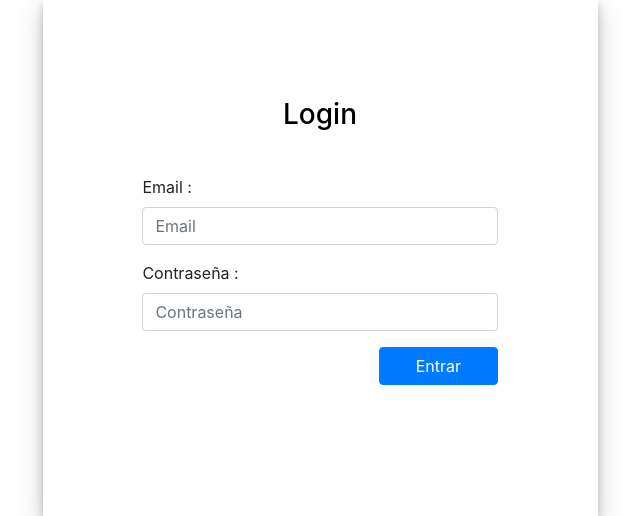
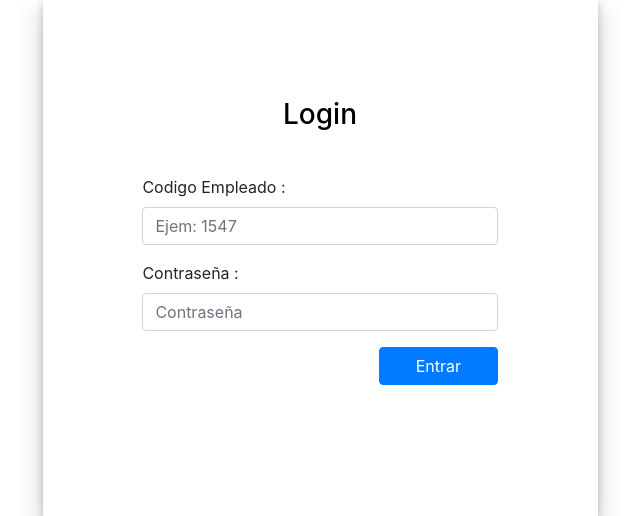
Before and after one commit to ipradasgomez/melonshop, a PHP site: page /admin/login.php in a window 1280 px wide. Shown: the part 102-618 px from the top of the page, without its empty margins (320-960 px from the left). Run offline with PHP 8.4, Linux system fonts and the light colour scheme; style sheets or scripts are compiled from the project's sources.

Commit message:
login de empleados version 1 con fallos

```diff
--- a/phpclasses/DataBase.php
+++ b/phpclasses/DataBase.php
@@ -17,7 +17,8 @@ class DataBase
 
         //Preparamos las Querys
         //ObtenerUsuario
-        self::$QUERYS['obtenerUsuario'] = self::$BD->prepare("SELECT first_name, contact_email, C.password from customer as C where contact_email = :email");
+        self::$QUERYS['obtenerUsuario'] = self::$BD->prepare("SELECT first_name, contact_email, password from customer where contact_email = :email");
+        self::$QUERYS['obtenerEmpleado'] = self::$BD->prepare("SELECT rol, id, employee_code, employe_password, first_name, last_name from employee where employee_code = :codigo");
         self::$QUERYS['registraUsuario'] = self::$BD->prepare("INSERT INTO customer(first_name, last_name, user_name, password, contact_email, contact_phone, city_id, address) values (:first_name, :last_name, :u_name, :u_password, :email, :phone, :city_id, :u_address)");
         self::$QUERYS['obtenerProductos'] = self::$BD->prepare("SELECT item.id, item_name, price, item_photo, description, unit_short FROM item, unit WHERE item.unit_id=unit.id AND item_name LIKE :search");
         self::$QUERYS['obtenerProducto'] = self::$BD->prepare("SELECT item.id, item_name, price, item_photo, description, unit_short FROM item, unit WHERE item.unit_id=unit.id and item.id = :itemid");
@@ -52,6 +53,18 @@ class DataBase
         }
         return $usuario;
     }
+
+    public static function obtenerEmpleado($codigo)
+    {
+        $empleado = null;
+        self::$QUERYS["obtenerEmpleado"]->bindParam(':codigo', $codigo, PDO::PARAM_STR, strlen($codigo));
+
+        if (self::$QUERYS["obtenerEmpleado"]->execute()) {
+            $empleado = self::$QUERYS["obtenerEmpleado"]->fetchObject();
+        }
+        return $empleado;
+    }
+
     public static function obtenerProducto($id)
     {
         $producto = null;
--- a/web/admin/login.php
+++ b/web/admin/login.php
@@ -9,27 +9,30 @@
 require '../init/init.php';
 
 // así veo si tengo que guardar el valor de email para dejarlo en el input email como value
-$smarty->assign('email', false);
+$smarty->assign('codigo', false);
 
 // inicializao las variables para mostrar o no el mensaje de error según localice los errores
-$smarty->assign('falloEmail', false);
+$smarty->assign('falloCodigo', false);
 $smarty->assign('falloClave', false);
 
 
 if(isset($_POST["login"])){
 
-    $usuario = $BD->obtenerUsuario($_POST["email"]);
+    $empleado = $BD->obtenerEmpleado($_POST["codigo"]);
 
-    if($usuario == null){
+    if($empleado == null){
         // localizado el fallo de Email no registrado
-        $smarty->assign('falloEmail', 'El email no está registrado, Registrese');
+        $smarty->assign('falloCodigo', 'El codigo introducido no coincide con ningún empleado');
     }else{
         // Guardo el valor del email que es valido para no perderlo
-        $smarty->assign('email',$_POST['email']);
-
-        if(isset($_POST['clave']) && password_verify ($_POST['clave'],$usuario[0]->password)){
-            // recojo el nombre de usuario en la sesión
-            $_SESSION['user']=$usuario[0]->first_name;
+        $smarty->assign('codigo',$_POST['codigo']);
+        echo $empleado->employe_password.'</br>';
+        echo $_POST['clave'].'</br>';
+        echo password_hash($_POST['clave'], PASSWORD_DEFAULT).'</br>';
+        echo password_verify($_POST['clave'], $empleado->employe_password);
+        if(isset($_POST['clave']) && password_verify($_POST['clave'], $empleado->employe_password)){
+            // recojo el nombre de empleado en la sesión
+            $_SESSION['user']=$empleado->first_name;
             header("Location: ./index.php");
         } else {
             $smarty->assign('falloClave', 'Contraseña incorrecta');
--- a/web/templates/admin/login.tpl
+++ b/web/templates/admin/login.tpl
@@ -8,12 +8,12 @@
                     <form action="" method="post">
                     <div class="form-row">
                         <div class="form-group col-12">
-                            <label for="exampleInputEmail1">Email :</label>
-                            <input type="email" class="form-control" id="exampleInputEmail1" aria-describedby="emailHelp" placeholder="Email" name="email" {if $email}value="{$email}"{/if}>
+                            <label for="exampleInputCodigo">Codigo Empleado :</label>
+                            <input type="number" class="form-control" id="exampleInputCodigo" aria-describedby="emailHelp" placeholder="Ejem: 1547" name="codigo" {if $codigo}value="{$codigo}"{/if}>
                         </div>
-                        {if $falloEmail}
+                        {if $falloCodigo}
                             <div class="form-group col-12">
-                                <p class="error">{$falloEmail}</p>
+                                <p class="error">{$falloCodigo}</p>
                             </div>
                         {/if}
                         <div class="form-group col-12">
```
